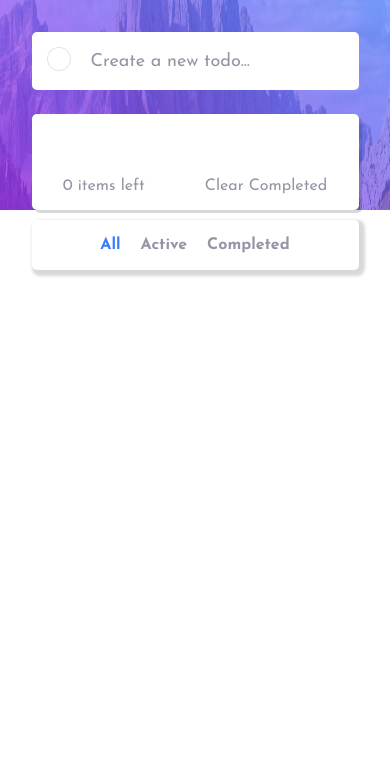
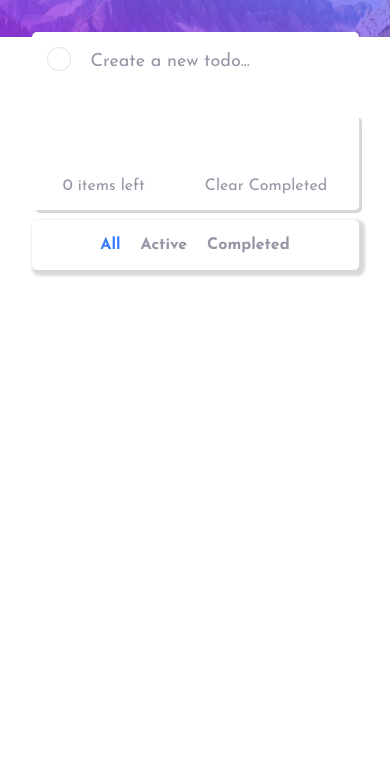
Before and after one commit to Stilyx/Todo-list, a plain HTML site: page index.html in a window 390 px wide. Shown: the part 78-844 px from the top of the page. Drawn offline with Linux system fonts and the light colour scheme.

Commit message:
Update style.css

```diff
--- a/style.css
+++ b/style.css
@@ -42,9 +42,8 @@ body {
   display: flex;
   align-items: center;
   justify-content: center;
-  object-fit: cover;
+  background-size: 100%;
   background-image: var(--background);
-  background-size: 100% 100%;
   background-color: var(--body-background);
   background-repeat: no-repeat;
 }
@@ -266,7 +265,10 @@ input[type='radio']:checked + label {
 
 /* Media query */
 
-@media (max-width: 600px) {
+@media (max-width: 820px) {
+  body {
+    background-size: 100% 40%;
+  }
   .container {
     width: 327px;
   }
```
